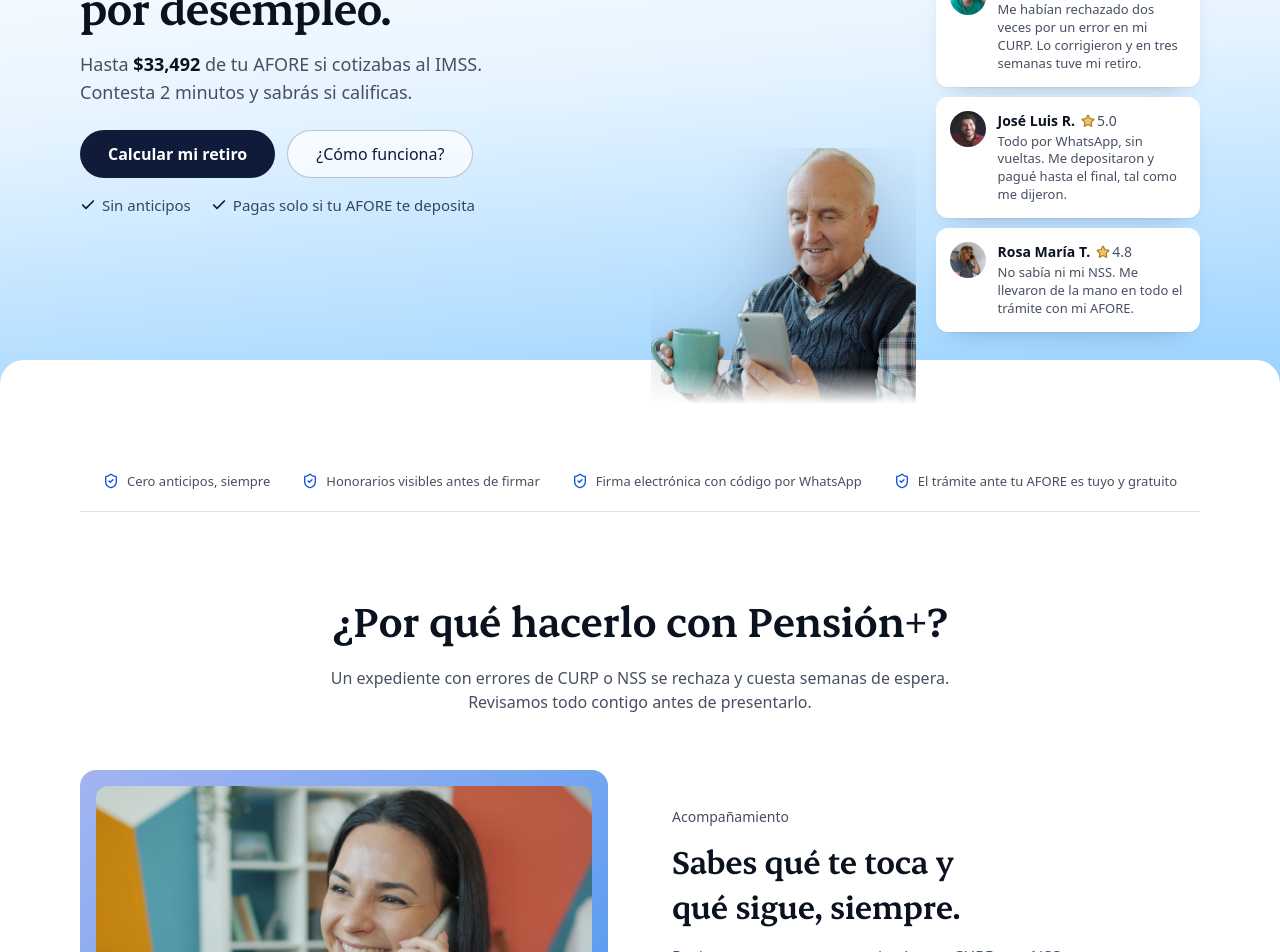
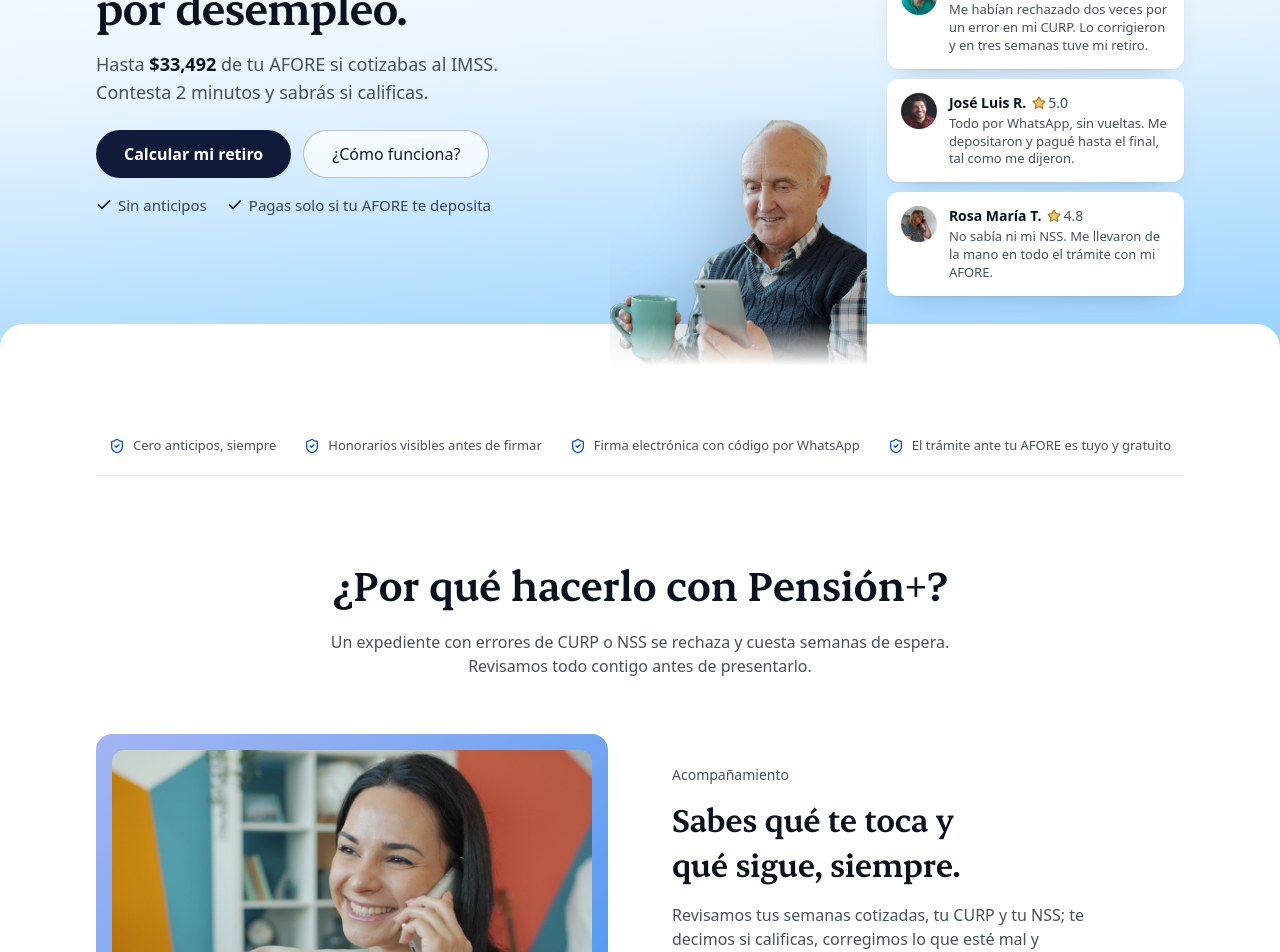
Before and after one commit to richyhoopd/aforeassistant, a Next.js app: page / in a window 1280 px wide. Shown: the part 180-1132 px from the top of the page. Built offline with nearby package versions, Linux system fonts and the light colour scheme.

Commit message:
fix(landing): aire lateral responsivo y persona del hero mejor encajada sobre la banda

```diff
--- a/app/(public)/layout.tsx
+++ b/app/(public)/layout.tsx
@@ -32,7 +32,7 @@
             ))}
           </nav>
           <Link
-            href="/#estimador"
+            href="/pre-calificador"
             className="inline-flex h-10 items-center rounded-full bg-primary px-5 text-sm font-semibold text-white transition-colors duration-200 hover:bg-[oklch(0.44_0.21_262)]"
           >
             Ver si califico
@@ -42,7 +42,7 @@
       <main className="flex-1">{children}</main>
 
       <footer className="bg-ink text-white/70">
-        <div className="mx-auto w-full max-w-6xl px-4 py-14">
+        <div className="mx-auto w-full max-w-6xl px-4 sm:px-6 lg:px-8 py-14">
           <div className="grid gap-10 md:grid-cols-[1.4fr_1fr_1fr_1.2fr]">
             <div>
               <p className="flex items-center gap-2 text-lg font-semibold text-white">
--- a/app/(public)/page.tsx
+++ b/app/(public)/page.tsx
@@ -79,7 +79,7 @@
     <div>
       {/* Hero */}
       <section className="relative overflow-x-clip bg-[linear-gradient(175deg,oklch(1_0_0)_0%,oklch(0.96_0.025_250)_40%,var(--hero-glow)_100%)] pb-14 pt-6 sm:pt-9">
-        <div className="relative mx-auto grid w-full max-w-6xl items-start px-4 lg:grid-cols-[1.05fr_0.95fr] lg:gap-12">
+        <div className="relative mx-auto grid w-full max-w-6xl items-start px-4 sm:px-6 lg:grid-cols-[1.05fr_0.95fr] lg:gap-12 lg:px-8">
           <div className="contents lg:block lg:pt-2">
             <div className="anim-rise order-1">
               <h1 className="max-w-xl text-balance font-display text-[clamp(2rem,4.2vw,3.1rem)] font-semibold leading-[1.06] tracking-[-0.02em]">
@@ -140,9 +140,9 @@
 
       {/* Franja de compromisos — la persona del hero se le monta encima */}
       <section className="relative z-10 -mt-9 rounded-t-3xl bg-background">
-        <div className="mx-auto w-full max-w-6xl px-4">
+        <div className="mx-auto w-full max-w-6xl px-4 sm:px-6 lg:px-8">
           {/* pt generoso: la persona del hero baja hasta aquí y no debe tapar el texto. */}
-          <ul className="flex flex-wrap items-center justify-center gap-x-8 gap-y-2 border-b border-border pb-5 pt-20 text-[13px] font-medium text-muted-foreground sm:pt-24 lg:pt-28">
+          <ul className="flex flex-wrap items-center justify-center gap-x-5 gap-y-2 border-b border-border pb-5 pt-20 text-[13px] font-medium text-muted-foreground sm:pt-24 lg:gap-x-7 lg:pt-28">
             {compromisos.map((c) => (
               <li key={c} className="flex items-center gap-2">
                 <ShieldCheck className="size-4 text-primary" aria-hidden />
@@ -154,7 +154,7 @@
       </section>
 
       {/* Por qué */}
-      <section className="mx-auto w-full max-w-6xl px-4 pt-16 sm:pt-20" id="por-que">
+      <section className="mx-auto w-full max-w-6xl px-4 sm:px-6 lg:px-8 pt-16 sm:pt-20" id="por-que">
         <Reveal>
           <h2 className="mx-auto max-w-3xl text-balance text-center font-display text-[clamp(2rem,4vw,2.9rem)] font-semibold leading-tight tracking-[-0.01em]">
             ¿Por qué hacerlo con Pensión+?
@@ -338,7 +338,7 @@
       </section>
 
       {/* Requisitos */}
-      <section className="mx-auto w-full max-w-6xl px-4 pt-24 sm:pt-28" id="requisitos">
+      <section className="mx-auto w-full max-w-6xl px-4 sm:px-6 lg:px-8 pt-24 sm:pt-28" id="requisitos">
         <Reveal>
           <h2 className="mx-auto max-w-3xl text-balance text-center font-display text-[clamp(2rem,4vw,2.9rem)] font-semibold leading-tight tracking-[-0.01em]">
             ¿Qué necesitas para calificar?
@@ -421,7 +421,7 @@
       </section>
 
       {/* Cómo funciona */}
-      <section className="mx-auto w-full max-w-6xl px-4 pt-24 sm:pt-28" id="como-funciona">
+      <section className="mx-auto w-full max-w-6xl px-4 sm:px-6 lg:px-8 pt-24 sm:pt-28" id="como-funciona">
         <Reveal>
           <h2 className="mx-auto max-w-3xl text-balance text-center font-display text-[clamp(2rem,4vw,2.9rem)] font-semibold leading-tight tracking-[-0.01em]">
             ¿Cómo funciona?
@@ -456,7 +456,7 @@
       </section>
 
       {/* FAQ */}
-      <section className="mx-auto w-full max-w-6xl px-4 pt-24 sm:pt-28" id="preguntas">
+      <section className="mx-auto w-full max-w-6xl px-4 sm:px-6 lg:px-8 pt-24 sm:pt-28" id="preguntas">
         <div className="grid gap-10 lg:grid-cols-[0.9fr_1.1fr] lg:gap-16">
           <Reveal>
             <h2 className="max-w-sm text-balance font-display text-[clamp(2rem,4vw,2.9rem)] font-semibold leading-tight tracking-[-0.01em]">
@@ -491,7 +491,7 @@
 
       {/* Stats */}
       <section className="pt-24 sm:pt-28">
-        <div className="mx-auto w-full max-w-6xl px-4">
+        <div className="mx-auto w-full max-w-6xl px-4 sm:px-6 lg:px-8">
           <div className="flex flex-col gap-6 pb-12 lg:flex-row lg:items-end lg:justify-between">
             <Reveal>
               <h2 className="max-w-md text-balance font-display text-[clamp(1.9rem,3.5vw,2.75rem)] font-semibold leading-tight tracking-[-0.01em]">
@@ -518,7 +518,7 @@
       </section>
 
       {/* CTA final */}
-      <section className="mx-auto w-full max-w-6xl px-4 py-24 sm:py-28">
+      <section className="mx-auto w-full max-w-6xl px-4 sm:px-6 lg:px-8 py-24 sm:py-28">
         <Reveal>
           <div className="group/cta relative overflow-hidden rounded-2xl bg-ink px-6 py-14 text-center sm:px-12 sm:py-18">
             <div aria-hidden className="money-pattern absolute inset-0" />
--- a/components/landing/HeroShowcase.tsx
+++ b/components/landing/HeroShowcase.tsx
@@ -35,12 +35,12 @@
       />
       <div
         aria-hidden
-        className="absolute right-2 top-2 size-5 rounded-md bg-card-periwinkle/50"
+        className="absolute left-[30%] top-1 size-5 rounded-md bg-card-periwinkle/50"
       />
 
       <div className="relative flex items-end gap-3 sm:gap-5">
         {/* La persona sobresale hacia la banda blanca de abajo. */}
-        <div className="relative z-20 -mb-8 w-[42%] shrink-0 self-end sm:-mb-12 sm:w-[44%] lg:-mb-16 lg:-ml-10 lg:w-[52%]">
+        <div className="relative z-20 -mb-8 w-[42%] shrink-0 self-end sm:-mb-12 sm:w-[44%] lg:-mb-16 lg:-ml-20 lg:w-[52%]">
           <Image
             src="/images/persona-hero.png"
             alt="Hombre sonriendo mientras revisa su trámite de retiro AFORE en el celular"
@@ -50,7 +50,7 @@
             sizes="(min-width: 1024px) 320px, 44vw"
             /* El recorte termina en corte recto: se difumina para que la
                persona se funda con la banda blanca en vez de cortarse. */
-            className="h-auto w-full [mask-image:linear-gradient(to_bottom,black_86%,transparent_100%)] drop-shadow-[0_24px_40px_oklch(0.23_0.06_265/0.28)]"
+            className="h-auto w-full [mask-image:linear-gradient(to_bottom,black_82%,transparent_99%)] drop-shadow-[0_24px_40px_oklch(0.23_0.06_265/0.28)]"
           />
         </div>
 
```
